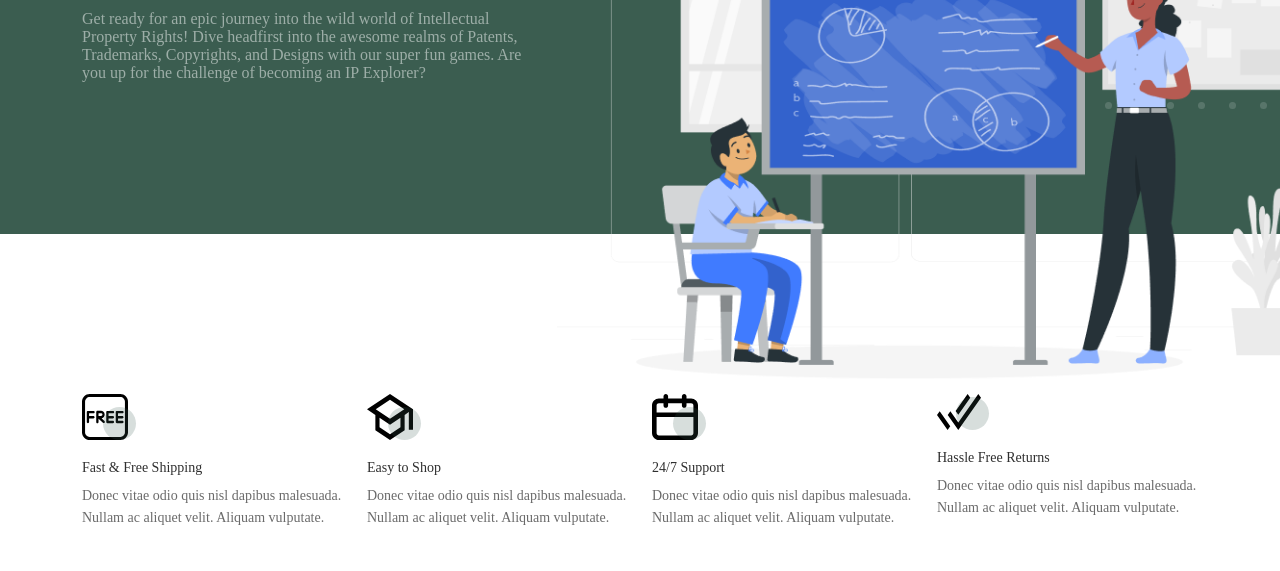
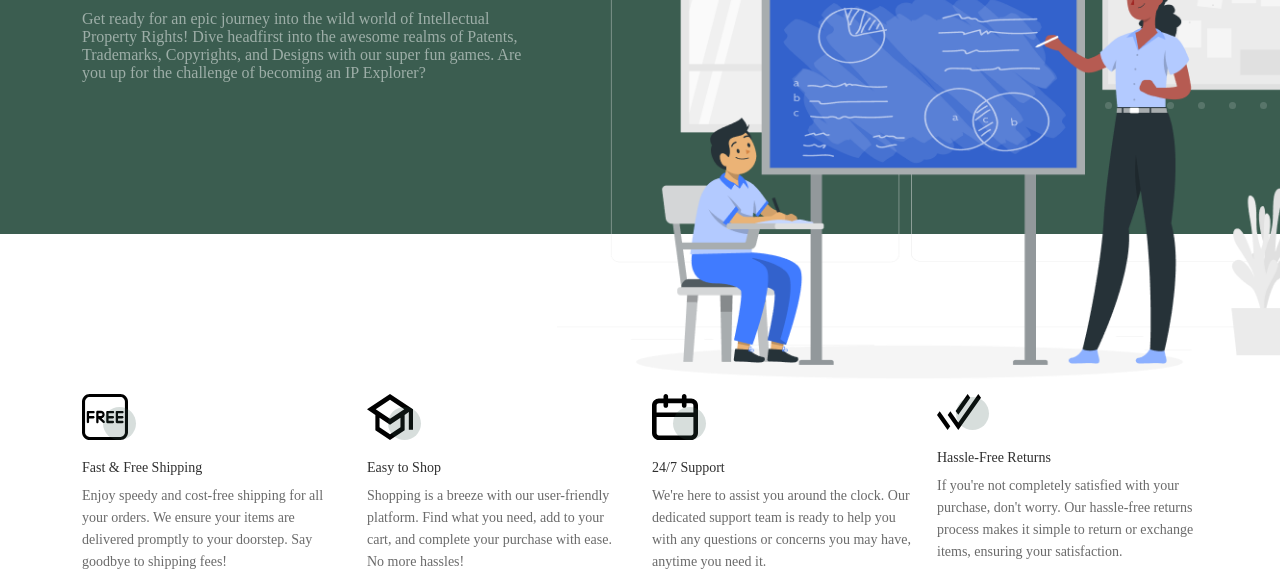
Before and after one commit to Hisham1404/sandshores, a website built with Vite: page courses.html in a window 1280 px wide. Shown: the part 229-800 px from the top of the page. Built offline with nearby package versions, Linux system fonts and the light colour scheme.

Commit message:
courses template updated.

```diff
--- a/courses.html
+++ b/courses.html
@@ -88,40 +88,44 @@
 				<div class="col-6 col-md-6 col-lg-3 mb-4">
 					<div class="feature">
 						<div class="icon">
-							<img src="images/free.svg" alt="Image" class="imf-fluid">
+							<img src="images/free.svg" alt="Free Shipping Icon" class="imf-fluid">
 						</div>
 						<h3>Fast &amp; Free Shipping</h3>
-						<p>Donec vitae odio quis nisl dapibus malesuada. Nullam ac aliquet velit. Aliquam vulputate.</p>
+						<p>Enjoy speedy and cost-free shipping for all your orders. We ensure your items are delivered
+							promptly to your doorstep. Say goodbye to shipping fees!</p>
 					</div>
 				</div>
 
 				<div class="col-6 col-md-6 col-lg-3 mb-4">
 					<div class="feature">
 						<div class="icon">
-							<img src="images/easy.svg" alt="Image" class="imf-fluid">
+							<img src="images/easy.svg" alt="Easy Shopping Icon" class="imf-fluid">
 						</div>
 						<h3>Easy to Shop</h3>
-						<p>Donec vitae odio quis nisl dapibus malesuada. Nullam ac aliquet velit. Aliquam vulputate.</p>
+						<p>Shopping is a breeze with our user-friendly platform. Find what you need, add to your cart,
+							and complete your purchase with ease. No more hassles!</p>
 					</div>
 				</div>
 
 				<div class="col-6 col-md-6 col-lg-3 mb-4">
 					<div class="feature">
 						<div class="icon">
-							<img src="images/27.svg" alt="Image" class="imf-fluid">
+							<img src="images/27.svg" alt="24/7 Support Icon" class="imf-fluid">
 						</div>
 						<h3>24/7 Support</h3>
-						<p>Donec vitae odio quis nisl dapibus malesuada. Nullam ac aliquet velit. Aliquam vulputate.</p>
+						<p>We're here to assist you around the clock. Our dedicated support team is ready to help you
+							with any questions or concerns you may have, anytime you need it.</p>
 					</div>
 				</div>
 
 				<div class="col-6 col-md-6 col-lg-3 mb-4">
 					<div class="feature">
 						<div class="icon">
-							<img src="images/all.svg" alt="Image" class="imf-fluid">
+							<img src="images/all.svg" alt="Hassle-Free Returns Icon" class="imf-fluid">
 						</div>
-						<h3>Hassle Free Returns</h3>
-						<p>Donec vitae odio quis nisl dapibus malesuada. Nullam ac aliquet velit. Aliquam vulputate.</p>
+						<h3>Hassle-Free Returns</h3>
+						<p>If you're not completely satisfied with your purchase, don't worry. Our hassle-free returns
+							process makes it simple to return or exchange items, ensuring your satisfaction.</p>
 					</div>
 				</div>
 			</div>
```
